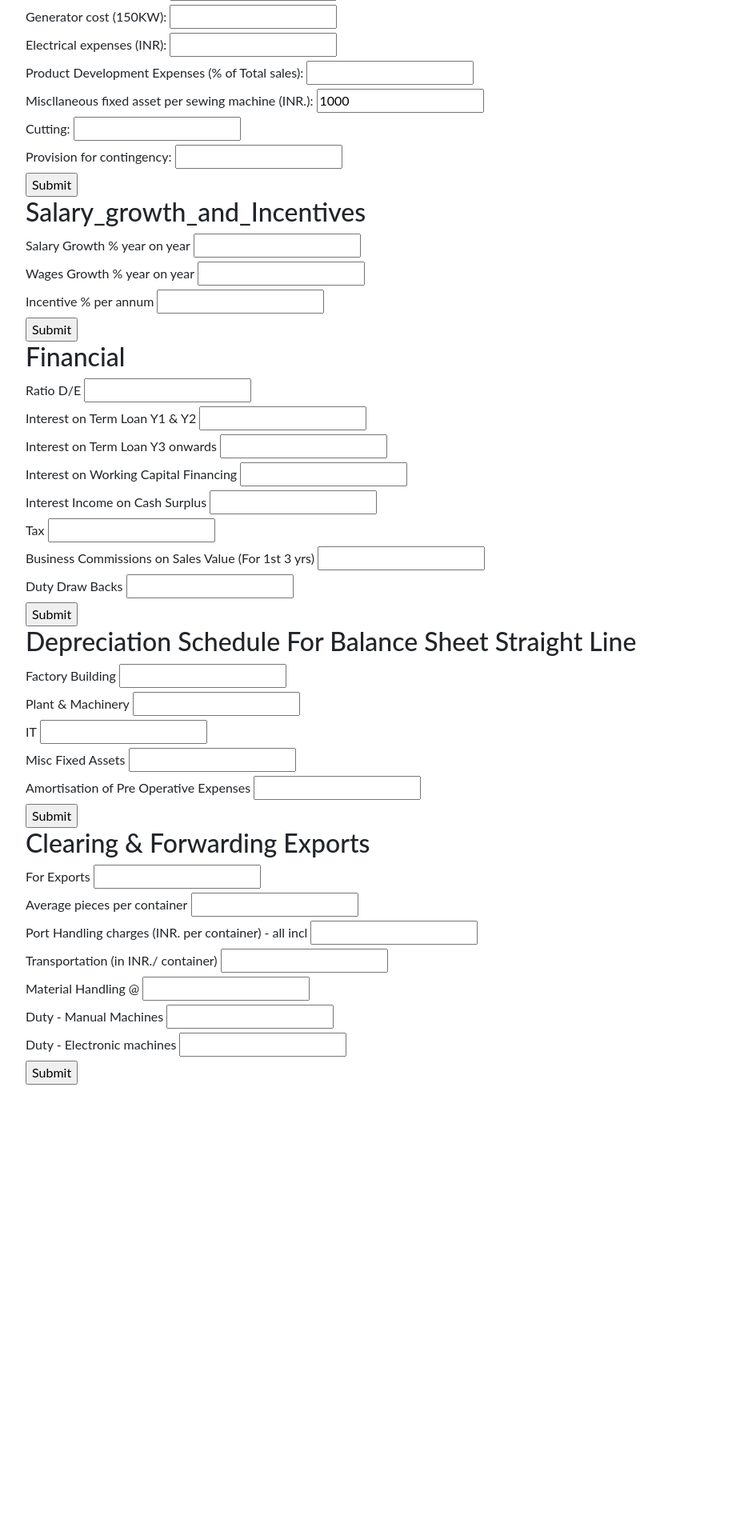
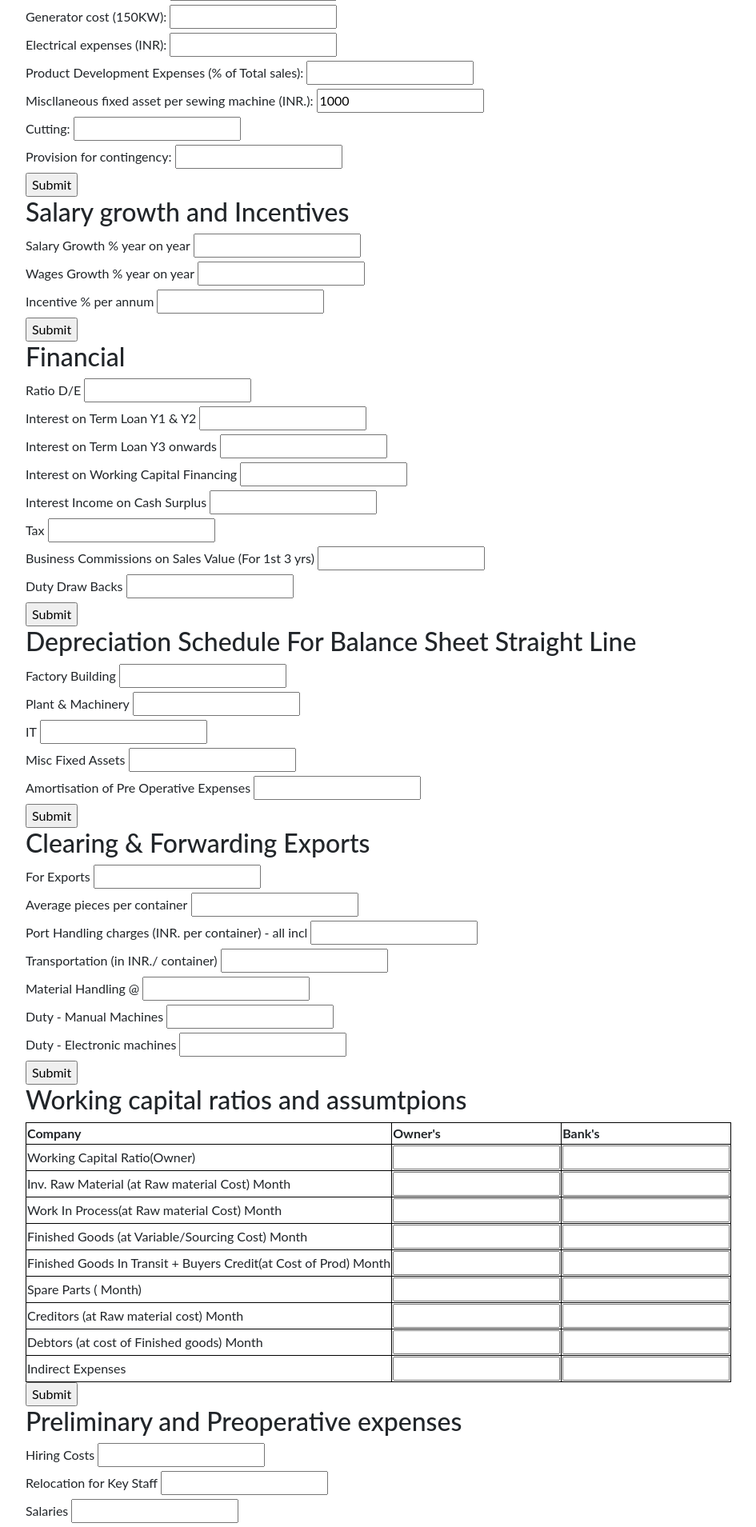
Before and after one commit to vikrantkul/internship, a Django app: page /assumption/ in a window 1280 px wide. Shown: the part 1371-3280 px from the top of the page at 80% size, without its empty margins (160-1105 px from the left). Before the commit the page ends 2727 px from the top, so only its background shows below. Run offline with Django 3.2, Linux system fonts and the light colour scheme; some libraries are stand-ins or nearby versions.

Commit message:
Updated till No. of Operators per line as per Operation Bulletin.

```diff
--- a/assumptions/views.py
+++ b/assumptions/views.py
@@ -1,6 +1,6 @@
 from django.shortcuts import render
 from django.http import HttpResponse
-from .models import Assumptions,Absenteeis_and_Defective,Cost_Assumptions,Salary_growth_and_Incentives,Financial,Depreciation_Schedule_For_Balance_Sheet_Straight_Line,Clearing_and_Forwarding_Exports
+from .models import Assumptions,Absenteeis_and_Defective,Cost_Assumptions,Salary_growth_and_Incentives,Financial,Depreciation_Schedule_For_Balance_Sheet_Straight_Line,Clearing_and_Forwarding_Exports,Working_capital_ratios_and_assumtpions,Preliminary_and_Preoperative_expenses,Number_of_Lines,Assumptions_for_Production_Calculations,Machinery_Growth_Figures,No_of_Operators_per_line_as_per_Operation_Bulletin
 
 
 
@@ -135,5 +135,85 @@ def create_assumption(request):
 
         z.save()
         return render(request,'aform.html')
+
+    if request.method == 'POST' and 'btnform8' in request.POST:
+        a=request.POST.get('a')
+        b = request.POST.get('b')
+        c = request.POST.get('c')
+        d = request.POST.get('d')
+        e = request.POST.get('e')
+        f = request.POST.get('f')
+        g =request.POST.get('g')
+        h=request.POST.get('h')
+        i=request.POST.get('i')
+        j=request.POST.get('j')
+        k = request.POST.get('k')
+        l = request.POST.get('l')
+        m = request.POST.get('m')
+        n = request.POST.get('n')
+        o = request.POST.get('o')
+        p = request.POST.get('p')
+        q = request.POST.get('q')
+        r = request.POST.get('r')
+        z=Working_capital_ratios_and_assumtpions(a=a,b=b,c=c,d=d,e=e,f=f,g=g,h=h,i=i,j=j,
+                               k=k,l=l,m=m,n=n,o=o,p=p,q=q,r=r)
+        z.save()
+        return render(request,'aform.html')
+
+    if request.method=='POST' and 'btnform9' in request.POST:
+        z=Preliminary_and_Preoperative_expenses()
+        z.a=request.POST.get('a')
+        z.b=request.POST.get('b')
+        z.c=request.POST.get('c')
+        z.d=request.POST.get('d')
+        z.e=request.POST.get('e')
+        z.f=request.POST.get('f')
+
+        z.save()
+        return render(request,'aform.html')
+
+    if request.method=='POST' and 'btnform10' in request.POST:
+        z=Number_of_Lines()
+        z.a=request.POST.get('Year1')
+        z.b=request.POST.get('Year2')
+        z.c=request.POST.get('Year3')
+        z.d=request.POST.get('Year4')
+        z.e=request.POST.get('Year5')
+
+        z.save()
+        return render(request,'aform.html')
+
+    if request.method=='POST' and 'btnform11' in request.POST:
+        z=Assumptions_for_Production_Calculations()
+        z.a=request.POST.get('Year1')
+        z.b=request.POST.get('Year2')
+        z.c=request.POST.get('Year3')
+        z.d=request.POST.get('Year4')
+        z.e=request.POST.get('Year5')
+
+        z.save()
+        return render(request,'aform.html')
+
+    if request.method=='POST' and 'btnform12' in request.POST:
+        z=Machinery_Growth_Figures()
+        z.a=request.POST.get('Year1')
+        z.b=request.POST.get('Year2')
+        z.c=request.POST.get('Year3')
+        z.d=request.POST.get('Year4')
+        z.e=request.POST.get('Year5')
+
+        z.save()
+        return render(request,'aform.html')
+
+    if request.method=='POST' and 'btnform13' in request.POST:
+        z=No_of_Operators_per_line_as_per_Operation_Bulletin()
+        z.a=request.POST.get('a')
+        z.b=request.POST.get('b')
+        z.c=request.POST.get('c')
+        z.d=request.POST.get('d')
+
+
+        z.save()
+        return render(request,'aform.html')
     else:
         return render(request,'aform.html')
--- a/templates/aform.html
+++ b/templates/aform.html
@@ -9,12 +9,18 @@
   </head>
   <body>
   <style>
+  html {
+  scroll-behavior: smooth;
+}
+
+
       #container {
     max-width:70%;
     margin-left:auto;
     margin-right:auto;
     margin-top:25px;
-    overflow:hidden;
+    margin-bottom:30px;
+    overflow:auto;
 
 }
 table, th, td {
@@ -43,7 +49,7 @@ table, th, td {
 <label>No_of_shifts_per_day:</label>
   <input type="text"  name="No_of_shifts_per_day"><br>
 <label>Exchange_rate:<br>1$= </br></label>
-  <input type="text"  name="Exchange_rate" id="v6" onchange="calc3()" value="0"><br>
+  <input type="text"  name="Exchange_rate" id="v6" onchange="calc3()"><br>
     <input type="submit" value="Submit" name="btnform1">
 </form>
         <h2 id="form2">Absenteeis and Defective</h2>
@@ -122,7 +128,7 @@ table, th, td {
   <input type="text"  name="v"><br>
     <input type="submit" value="Submit" name="btnform3">
 </form>
-            <h2 id="form4">Salary_growth_and_Incentives</h2>
+            <h2 id="form4">Salary growth and Incentives</h2>
   <form method="post" > {% csrf_token %}
 
 <label>Salary Growth % year on year</label>
@@ -170,10 +176,8 @@ table, th, td {
     <label>Amortisation of Pre Operative Expenses</label>
   <input type="text"  name="e"  ><br>
     <input type="submit" value="Submit" name="btnform6">
-
 </form>
         <h2 id="form7">Clearing & Forwarding Exports</h2>
-
          <form method="post" > {% csrf_token %}
              <label>For Exports</label>
              <input type="text"  name="a"  ><br>
@@ -189,9 +193,167 @@ table, th, td {
              <input type="text"  name="f"><br>
              <label>Duty - Electronic machines</label>
              <input type="text"  name="g" ><br>
+             <input type="submit" value="Submit" name="btnform7">
+</form>
+        <h2 id="form8">Working capital ratios and assumtpions</h2>
+<form method="post" > {% csrf_token %}
+<table>
+  <tr>
+    <th>Company</th>
+    <th>Owner's</th>
+    <th>Bank's</th>
+  </tr>
+  <tr>
+    <td>Working Capital Ratio(Owner)</td>
+    <td><input type="text"  name="a" ></td>
+    <td><input type="text"  name="b" ></td>
+  </tr>
+  <tr>
+    <td>Inv. Raw Material (at Raw material Cost) Month</td>
+    <td><input type="text"  name="c" ></td>
+    <td><input type="text"  name="d" ></td>
+  </tr>
+  <tr>
+    <td>Work In Process(at Raw material Cost) Month</td>
+    <td><input type="text"  name="e" ></td>
+    <td><input type="text"  name="f" ></td>
+  </tr>
+  <tr>
+    <td>Finished Goods (at Variable/Sourcing Cost) Month</td>
+    <td><input type="text"  name="g" ></td>
+    <td><input type="text"  name="h" ></td>
+  </tr>
+  <tr>
+    <td>Finished Goods In Transit + Buyers Credit(at Cost of Prod) Month</td>
+    <td><input type="text"  name="i" ></td>
+    <td><input type="text"  name="j" ></td>
+  </tr>
+  <tr>
+    <td>Spare Parts ( Month)</td>
+    <td><input type="text"  name="k" ></td>
+    <td><input type="text"  name="l" ></td>
+  </tr>
+  <tr>
+    <td>Creditors (at Raw material cost) Month</td>
+    <td><input type="text"  name="m" ></td>
+    <td><input type="text"  name="n" ></td>
+  </tr>
+  <tr>
+    <td>Debtors (at cost of Finished goods) Month</td>
+    <td><input type="text"  name="o" ></td>
+    <td><input type="text"  name="p" ></td>
+  </tr>
+  <tr>
+    <td>Indirect Expenses</td>
+    <td><input type="text"  name="q" ></td>
+    <td><input type="text"  name="r" ></td>
+  </tr>
+</table>
+<input type="submit" value="Submit" name="btnform8">
+</form>
+        <h2 id="form9">Preliminary and Preoperative expenses</h2>
+         <form method="post" > {% csrf_token %}
+      <label>Hiring Costs</label>
+  <input type="text"  name="a"  ><br>
+<label>Relocation for Key Staff</label>
+  <input type="text"  name="b"  ><br>
+<label>Salaries</label>
+      <input type="text"  name="c"><br>
+<label>Overheads</label>
+      <input type="text"  name="d" ><br>
+    <label>Cost of raw material during Training & Trial production</label>
+  <input type="text"  name="e"><br>
+<label>Consulting Fees and Technology Fee for Garment Unit</label>
+  <input type="text"  name="f"><br>
+<input type="submit" value="Submit" name="btnform9">
+</form>
+        <h2 id="form10">Number of Lines</h2>
 
-    <input type="submit" value="Submit" name="btnform7">
+         <form method="post" > {% csrf_token %}
+        <table>
+  <tr>
+    <th>Number of Lines</th>
+      {% for i in list1 %}
+    <th>Year{{i}}</th>
+            {% endfor %}
 
+</tr>
+            <tr>
+                <td>Hi Fashion</td>
+      {% for i in list1 %}
+    <td><input type="text"  name="Year{{i}}" ></td>
+            {% endfor %}
+            </tr>
+        </table>
+             <br>
+             <input type="submit" value="Submit" name="btnform10">
+         </form>
+        <h2 id="form11">Assumptions for Production Calculations</h2>
+
+         <form method="post" > {% csrf_token %}
+             <table>
+  <tr>
+    <th>Assumptions for Production Calculations</th>
+      {% for i in list1 %}
+    <th>Year{{i}}</th>
+            {% endfor %}
+  </tr>
+            <tr>
+                <td>Area per sewing machine (sq ft.)</td>
+      {% for i in list1 %}
+    <td><input type="text"  name="Year{{i}}" ></td>
+            {% endfor %}
+            </tr>
+             </table>
+             <br>
+             <input type="submit" value="Submit" name="btnform11">
+         </form>
+                <h2 id="form12">Machinery Growth Figures</h2>
+
+         <form method="post" > {% csrf_token %}
+        <table>
+  <tr>
+    <th>Machinery Growth Figures</th>
+      {% for i in list1 %}
+    <th>Year{{i}}</th>
+            {% endfor %}
+
+</tr>
+            <tr>
+                <td>Cummulative Machines</td>
+      {% for i in list1 %}
+    <td><input type="text"  name="Year{{i}}" ></td>
+            {% endfor %}
+            </tr>
+        </table>
+             <br>
+             <input type="submit" value="Submit" name="btnform12">
+         </form>
+                <h2 id="form13">No. of Operators per line as per Operation Bulletin</h2>
+<form method="post" > {% csrf_token %}
+<table>
+  <tr>
+    <th>No. of Operators per line as per Operation Bulletin</th>
+    <th>No. of Machines</th>
+  </tr>
+  <tr>
+    <td>Hi Fashion</td>
+    <td><input type="text"  name="a" ></td>
+  </tr>
+  <tr>
+    <td>Sampling</td>
+    <td><input type="text"  name="b" ></td>
+  </tr>
+  <tr>
+    <td>Training</td>
+    <td><input type="text"  name="c" ></td>
+  </tr>
+    <tr>
+    <td>Style variation machines</td>
+    <td><input type="text"  name="d" ></td>
+  </tr>
+</table>
+    <input type="submit" value="Submit" name="btnform13">
 </form>
     </div>
     <div id="sidebar">
--- a/templates/sidebar.html
+++ b/templates/sidebar.html
@@ -8,7 +8,7 @@ body {
 }
 
 .sidenav {
-  height: 80%;
+  height: 100%;
   width: 160px;
   position: fixed;
   z-index: 1;
@@ -53,7 +53,12 @@ body {
   <a href="#form5"><li>Financial</li></a>
   <a href="#form6"><li>Depreciation Schedule For Balance Sheet Straight Line</li></a>
   <a href="#form7"><li>Clearing & Forwarding Exports</li></a>
-
+  <a href="#form8"><li>Working capital ratios and assumtpions</li></a>
+  <a href="#form9"><li>Preliminary and Preoperative expenses</li></a>
+  <a href="#form10"><li>Number of Lines</li></a>
+  <a href="#form11"><li>Assumptions for Production Calculations</li></a>
+  <a href="#form12"><li>Machinery Growth Figures</li></a>
+  <a href="#form13"><li>No. of Operators per line as per Operation Bulletin</li></a>
 
 </div>
 
```
Also changed, not shown: assumptions/admin.py (+7 -1 lines), assumptions/models.py (+67 -0 lines), db.sqlite3. Lines whose indentation alone changed are shown as unchanged.
